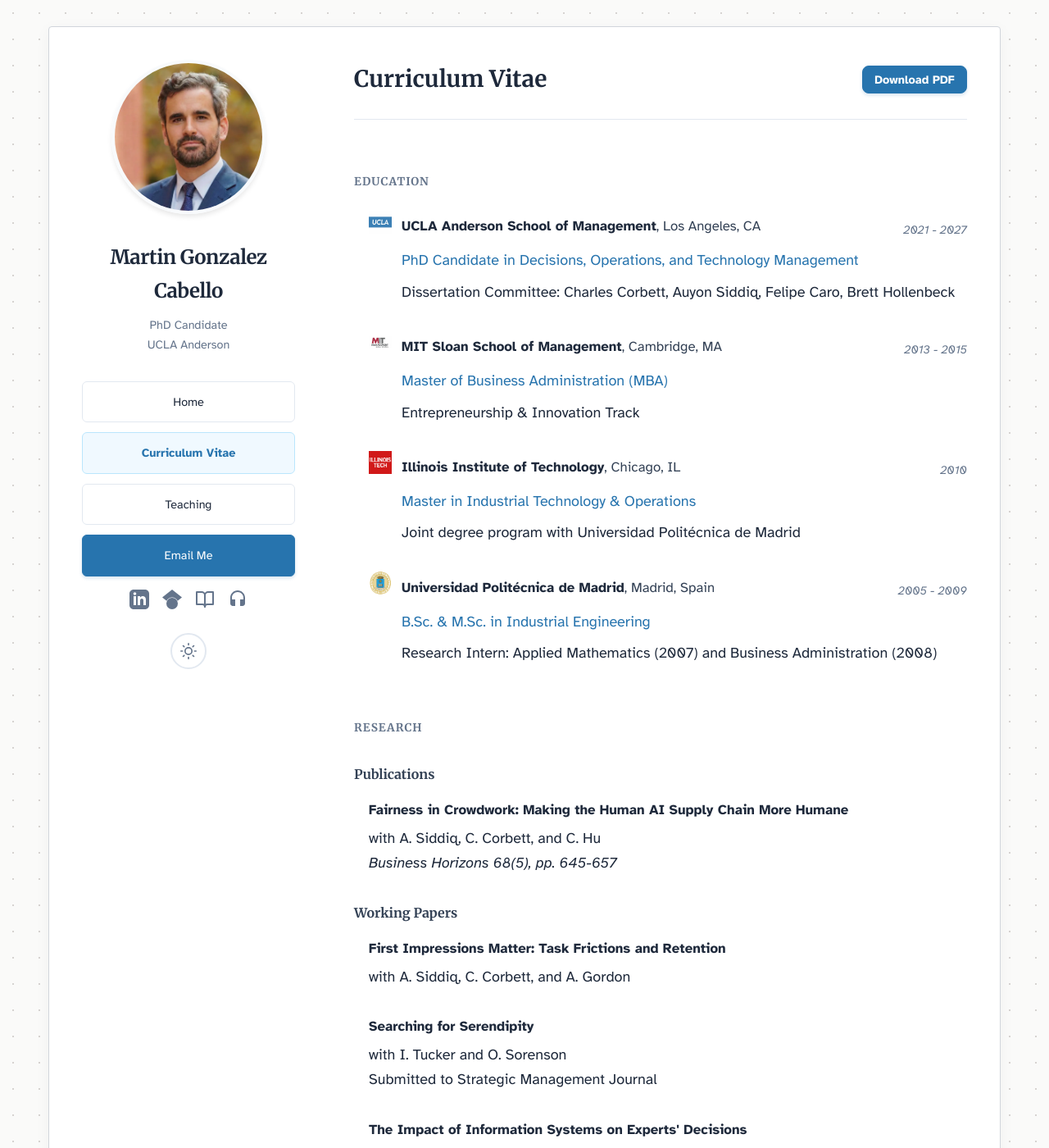
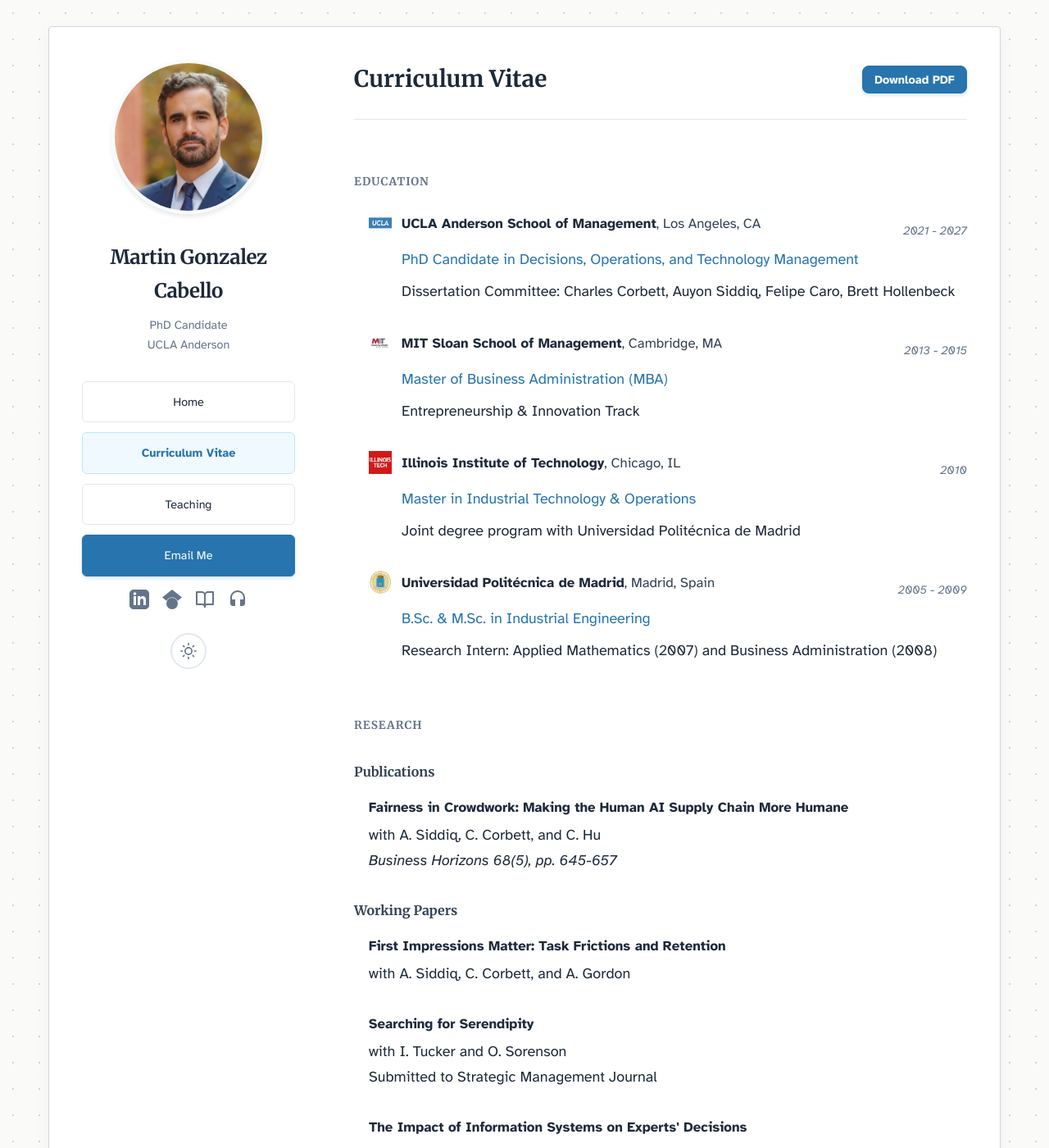
Before and after one commit to martins73/research-site, a Jekyll site: the page built from cv.html, in a window 1280 px wide and 1400 px high. Shown: the whole window at 82% size. Built offline with Jekyll 4.4.1, drawn with Linux system fonts in a browser that asks for light colours.

Commit message:
Fix spacing under logo link in header
Fixes spacing issue under the logo link by adjusting the display and line-height properties.

```diff
--- a/assets/css/style.css
+++ b/assets/css/style.css
@@ -984,6 +984,13 @@ h2 {
     gap: 12px;
 }
 
+/* 2. CRITICAL FIX: Removes the hidden 'text' space under the logo link */
+.cv-header-group a {
+    display: flex;       /* Forces the <a> tag to shrink-wrap the image */
+    align-items: center; /* Centers the image inside the link */
+    line-height: 0;      /* Removes any residual line-height spacing */
+}
+
 .cv-logo {
     width: 28px;
     height: 28px;
```
